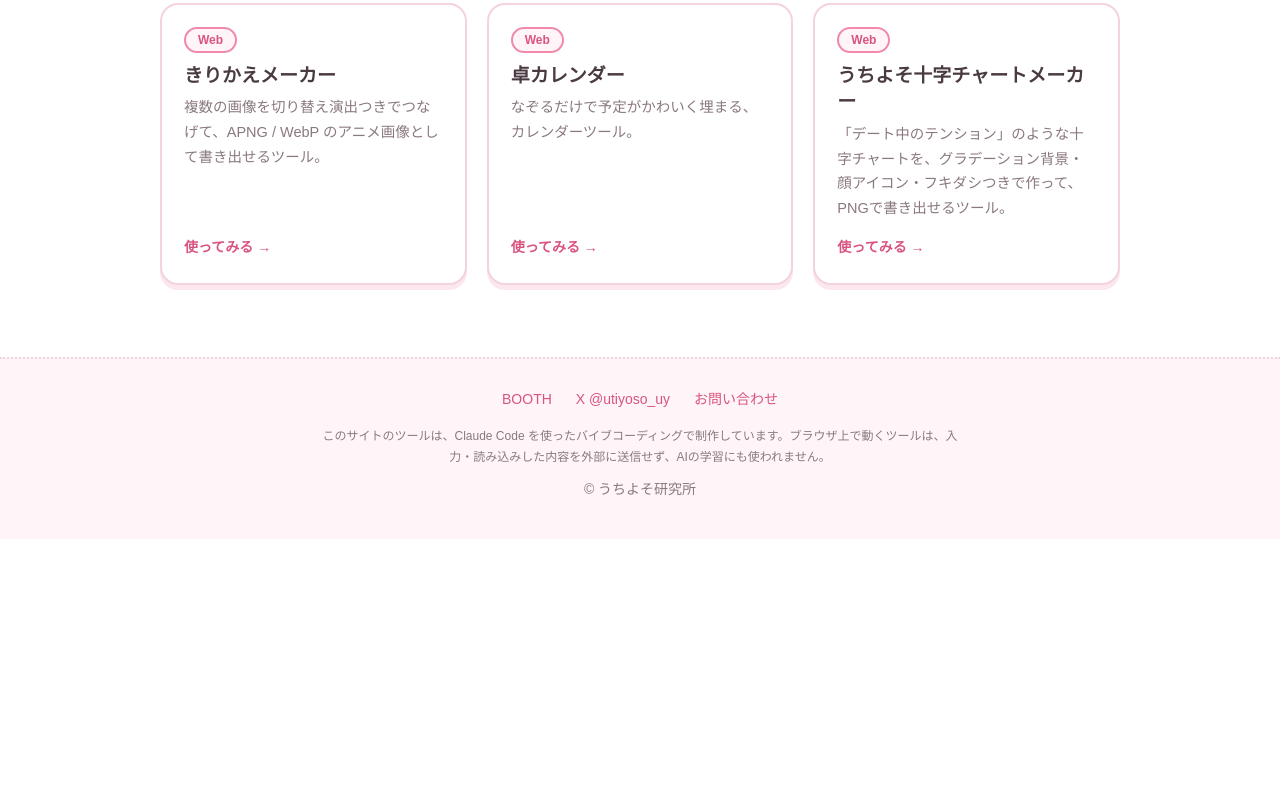
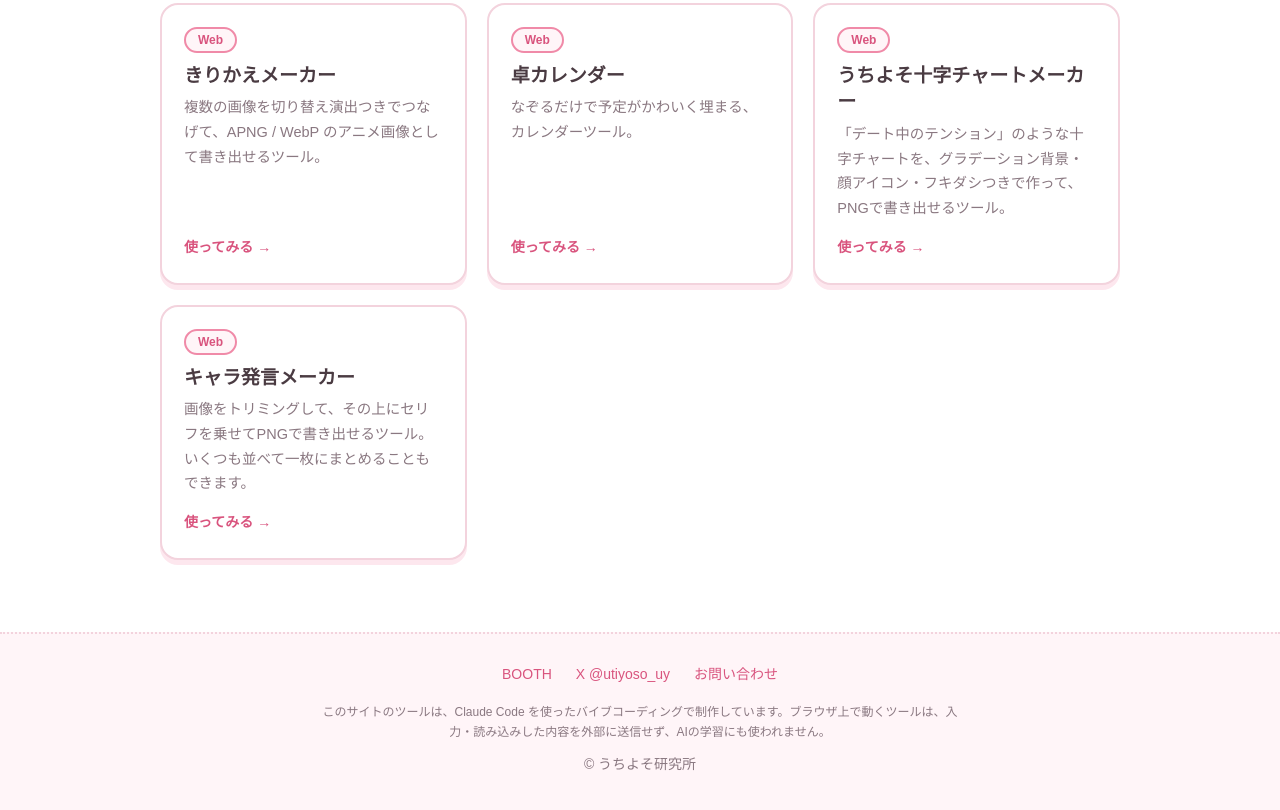
Before and after one commit to utiyoso/utiyoso.github.io, a plain HTML site: page index.html in a window 1280 px wide. Shown: the part 768-1578 px from the top of the page. Before the commit the page ends 1307 px from the top, so only its background shows below. Drawn offline with Linux system fonts and the light colour scheme; a web font is replaced by a local one.

Commit message:
Add files via upload

```diff
--- a/index.html
+++ b/index.html
@@ -114,6 +114,12 @@ footer .note{font-size:12px;line-height:1.7;max-width:640px;margin:14px auto 0}
         <p>「デート中のテンション」のような十字チャートを、グラデーション背景・顔アイコン・フキダシつきで作って、PNGで書き出せるツール。</p>
         <span class="go">使ってみる</span>
       </a>
+      <a class="card" href="chara-hatsugen-maker/">
+        <span class="tag">Web</span>
+        <h3>キャラ発言メーカー</h3>
+        <p>画像をトリミングして、その上にセリフを乗せてPNGで書き出せるツール。いくつも並べて一枚にまとめることもできます。</p>
+        <span class="go">使ってみる</span>
+      </a>
     </div>
   </section>
 </main>
```
